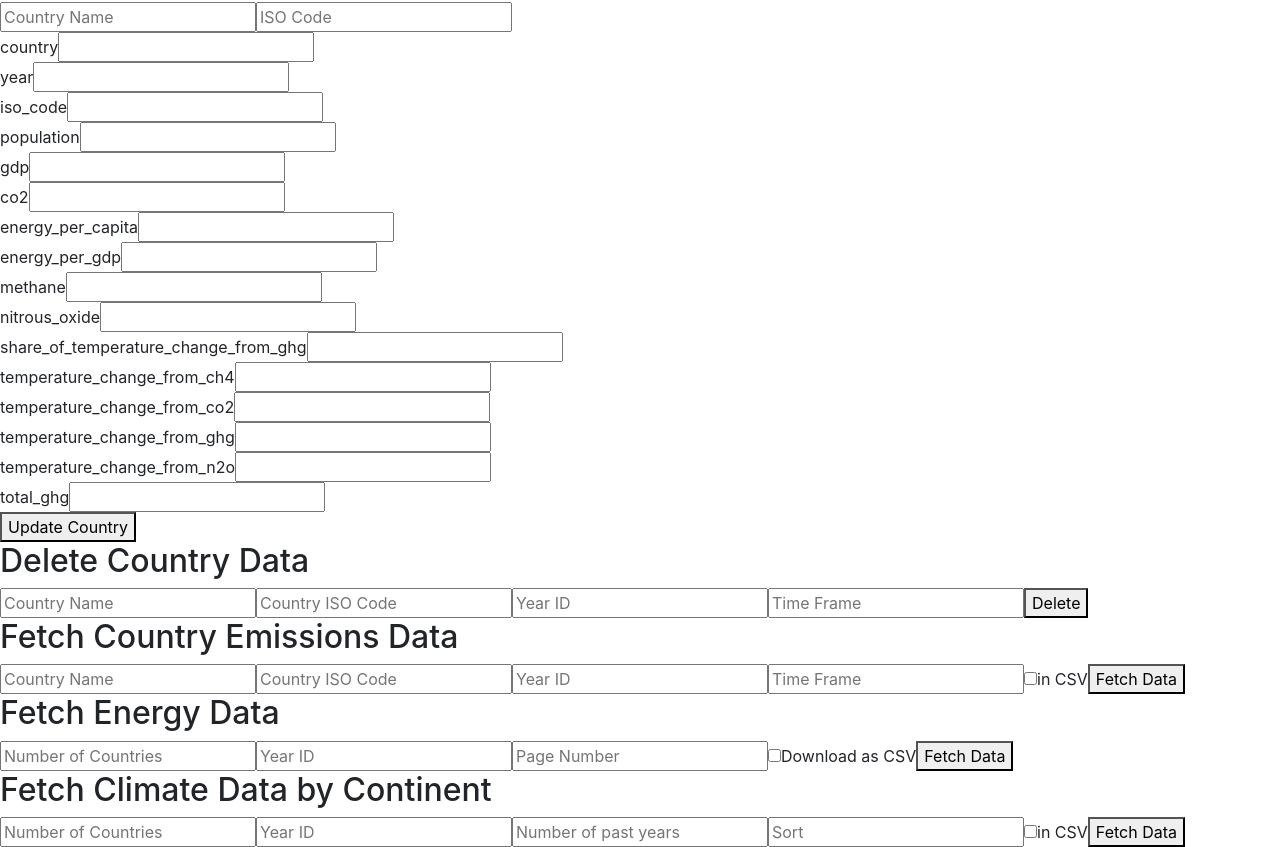
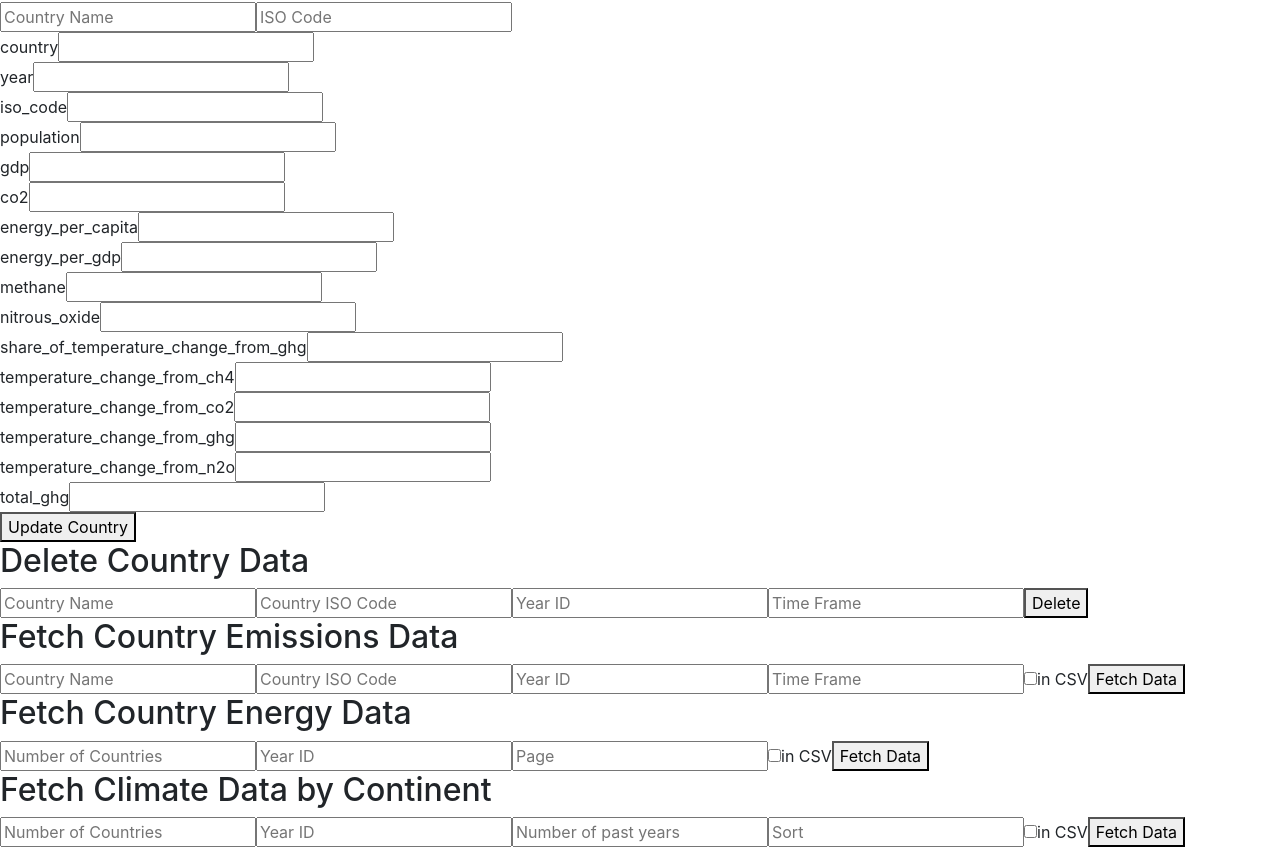
Before and after one commit to MaxVK03/CRUDOnEnviromentStats, a React (Create React App) app in the folder react/emission-app/: page / in a window 1280 px wide. Shown: the part 810-1657 px from the top of the page. Built offline with nearby package versions, Linux system fonts and the light colour scheme.

Commit message:
Reverted to previous version

```diff
--- a/react/emission-app/src/endPointComponents/CountryEnergyComponent.js
+++ b/react/emission-app/src/endPointComponents/CountryEnergyComponent.js
@@ -1,77 +1,65 @@
 import React, { useState } from 'react';
-import api from '../api'; // Make sure this points to your API configuration
+import api from '../api';
 
-const FetchEnergyDataComponent = () => {
-    const [queryParams, setQueryParams] = useState({
-        numCountries: '',
-        yearid: '',
-        page: '',
-        inCSV: false
-    });
+const FetchCountryEnergyComponent = () => {
+    const [numCountries, setNoCountries] = useState('');
+    const [yearid, setYearid] = useState('');
+    const [page, setPage] = useState('');
+    const [inCSV, setInCSV] = useState(false);
     const [energyData, setEnergyData] = useState(null);
-    const [responseCode, setResponseCode] = useState(null);
 
-    const handleInputChange = (e) => {
-        const { name, value } = e.target;
-        setQueryParams({ ...queryParams, [name]: value });
-    };
-
-    const handleCheckboxChange = (e) => {
-        setQueryParams({ ...queryParams, inCSV: e.target.checked });
-    };
-
-    const handleSubmit = async (e) => {
-        e.preventDefault();
+    const fetchEnergyData = async () => {
         try {
-            const response = await api.get('/country/energy/', { params: queryParams });
-            setResponseCode(response.status);
+            const response = await api.get('/country/energy/', {
+                params: {
+                    numCountries: numCountries ? parseInt(numCountries) : null,
+                    yearid: yearid ? parseInt(yearid) : null,
+                    page: page ? parseInt(page) : null,
+                    inCSV
+                }
+            });
             setEnergyData(response.data);
         } catch (error) {
-            setResponseCode(error.response ? error.response.status : 500);
             console.error('Error fetching energy data:', error);
+            setEnergyData(error.response)
         }
     };
 
     return (
         <div>
-            <h2>Fetch Energy Data</h2>
-            <form onSubmit={handleSubmit}>
+            <h2>Fetch Country Energy Data</h2>
+            <div>
                 <input
                     type="number"
-                    name="numCountries"
-                    value={queryParams.numCountries}
-                    onChange={handleInputChange}
+                    value={numCountries}
+                    onChange={(e) => setNoCountries(e.target.value)}
                     placeholder="Number of Countries"
                 />
                 <input
                     type="number"
-                    name="yearid"
-                    value={queryParams.yearid}
-                    onChange={handleInputChange}
+                    value={yearid}
+                    onChange={(e) => setYearid(e.target.value)}
                     placeholder="Year ID"
                 />
                 <input
                     type="number"
-                    name="page"
-                    value={queryParams.page}
-                    onChange={handleInputChange}
-                    placeholder="Page Number"
+                    value={page}
+                    onChange={(e) => setPage(e.target.value)}
+                    placeholder="Page"
                 />
                 <label>
                     <input
                         type="checkbox"
-                        name="inCSV"
-                        checked={queryParams.inCSV}
-                        onChange={handleCheckboxChange}
+                        checked={inCSV}
+                        onChange={(e) => setInCSV(e.target.checked)}
                     />
-                    Download as CSV
+                    in CSV
                 </label>
-                <button type="submit">Fetch Data</button>
-            </form>
-            {responseCode !== null && <p>Response Code: {responseCode}</p>}
+                <button onClick={fetchEnergyData}>Fetch Data</button>
+            </div>
             {energyData && <pre>{JSON.stringify(energyData, null, 2)}</pre>}
         </div>
     );
 };
 
-export default FetchEnergyDataComponent;
+export default FetchCountryEnergyComponent;
```
